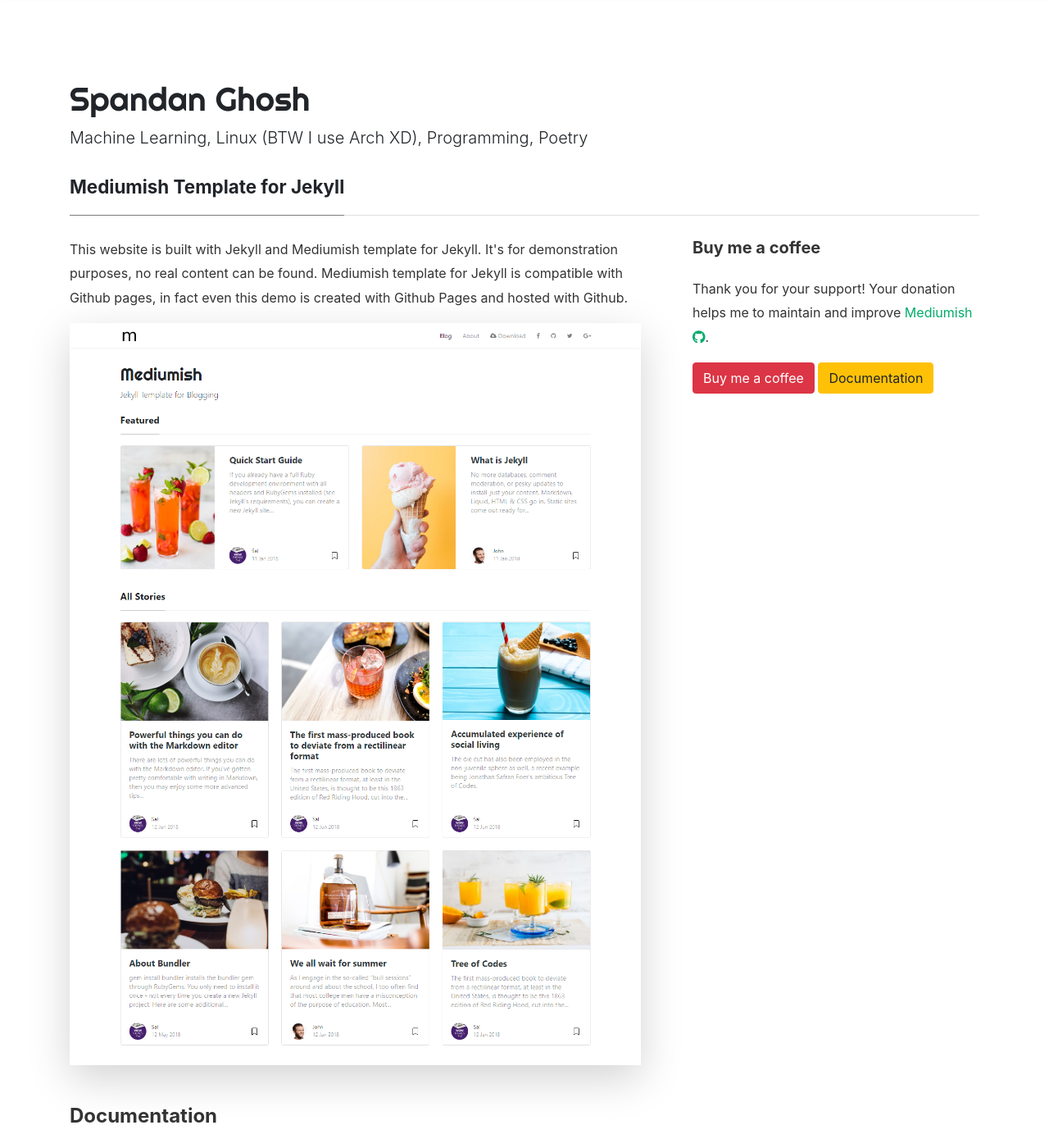
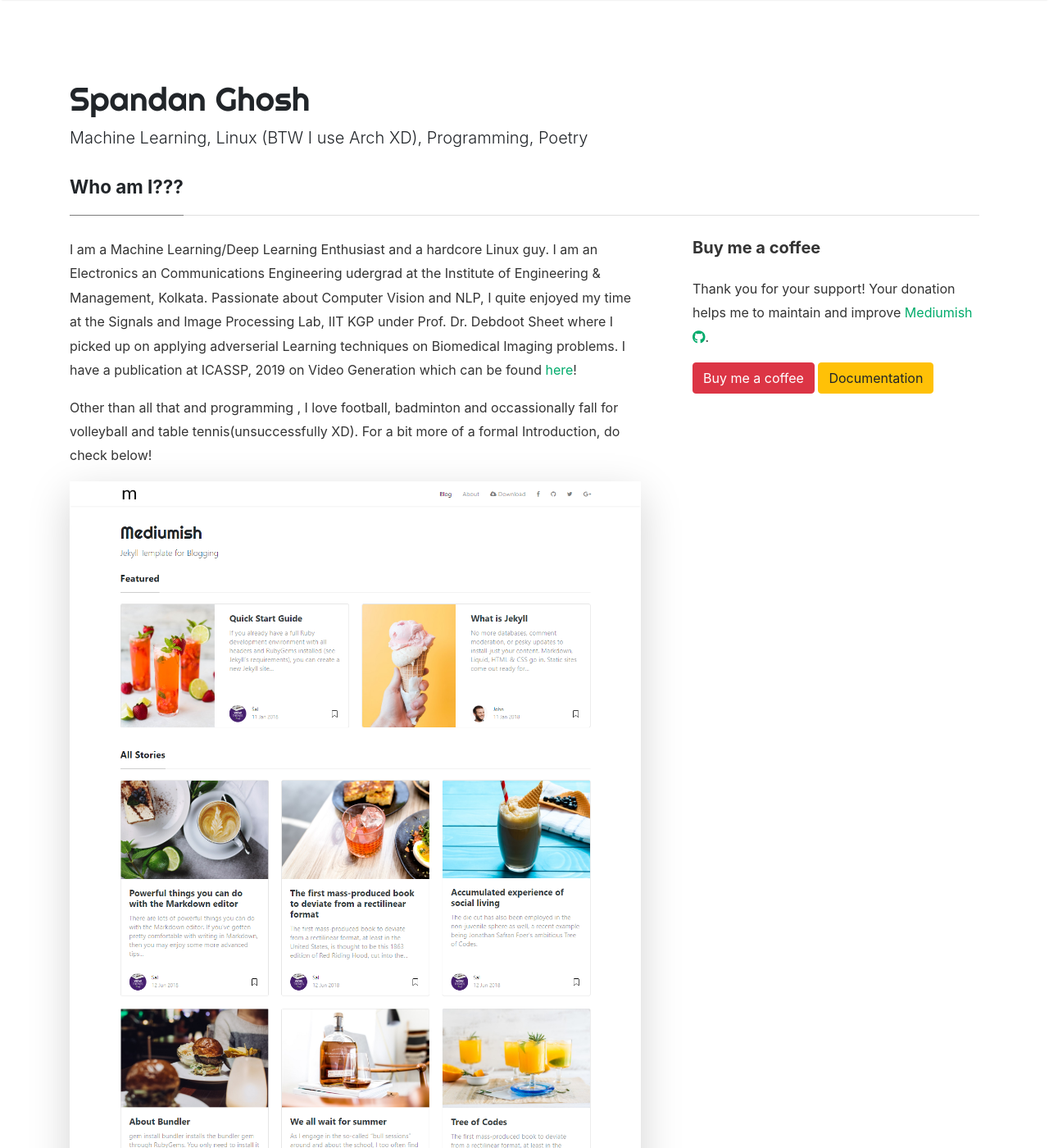
Before and after one commit to spandan-ml-linux/spandan-ml-linux.github.io, a Jekyll site: the page built from _pages/about.md, in a window 1280 px wide and 1400 px high. Shown: the whole window at 82% size. Built offline with Jekyll 4.4.1, drawn with Linux system fonts in a browser that asks for light colours; nearby versions of some CDN libraries; comment, search, counter and statistics services are not loaded; some of the changed text lies outside the part shown.

Commit message:
another-dark-knight

```diff
--- a/_pages/about.md
+++ b/_pages/about.md
@@ -1,15 +1,16 @@
 ---
 layout: page
-title: Mediumish Template for Jekyll
+title: Who am I???
 permalink: /about
-comments: true
+comments: false
 ---
 
 <div class="row justify-content-between">
 <div class="col-md-8 pr-5">
 
-<p>This website is built with Jekyll and Mediumish template for Jekyll. It's for demonstration purposes, no real content can be found. Mediumish template for Jekyll is compatible with Github pages, in fact even this demo is created with Github Pages and hosted with Github.</p>
+<p>I am a Machine Learning/Deep Learning Enthusiast and a hardcore Linux guy. I am an Electronics an Communications Engineering udergrad at the Institute of Engineering & Management, Kolkata. Passionate about Computer Vision and NLP, I quite enjoyed my time at the Signals and Image Processing Lab, IIT KGP under Prof. Dr. Debdoot Sheet where I picked up on applying adverserial Learning techniques on Biomedical Imaging problems. I have a publication at ICASSP, 2019 on Video Generation which can be found <a href="https://ieeexplore.ieee.org/document/8682158">here</a>! </p>
 
+<p>Other than all that and programming , I love football, badminton and occassionally fall for volleyball and table tennis(unsuccessfully XD). For a bit more of a formal Introduction, do check below!</p>
 <p class="mb-5"><img class="shadow-lg" src="{{site.baseurl}}/assets/images/mediumish-jekyll-template.png" alt="jekyll template mediumish" /></p>
 <h4>Documentation</h4>
 
```
